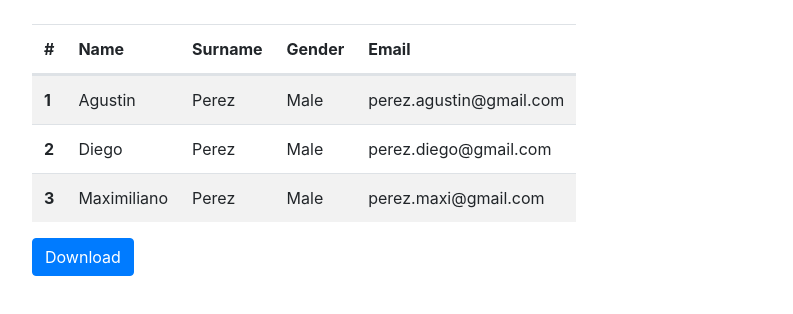
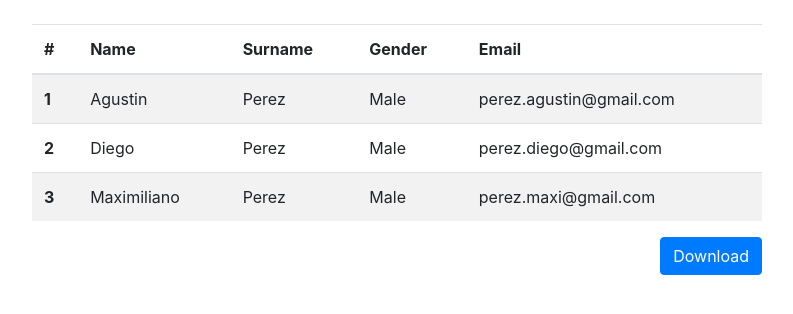
Before and after one commit to agusp-dev/react-app-report, a React (Create React App) app: page / in a window 1280 px wide. Shown: the top 314 px of the page, without its empty margins (243-1036 px from the left). Built offline with nearby package versions, Linux system fonts and the light colour scheme.

Commit message:
Resolved table issues

```diff
--- a/src/components/table/TableBody.jsx
+++ b/src/components/table/TableBody.jsx
@@ -5,7 +5,7 @@ export default function TableBody({ body }) {
     body && body.length > 0
      ? (
        body.map( (r, i) => (
-        <tr>
+        <tr key={ i }>
           <th scope='row'>{ i+1 }</th>
           <td>{ r.name }</td>
           <td>{ r.surname }</td>
--- a/src/components/table/TableHead.jsx
+++ b/src/components/table/TableHead.jsx
@@ -13,7 +13,7 @@ export default function TableHead({ head }) {
       : 'No Data'
   )
   return (
-    <thead className='w-100'>
+    <thead>
       <tr>{ getHeadData() }</tr>
     </thead>
   )
--- a/src/components/table/UsersTable.jsx
+++ b/src/components/table/UsersTable.jsx
@@ -1,4 +1,4 @@
-import React from 'react'
+import React, { Fragment } from 'react'
 import TableHead from './TableHead'
 import TableBody from './TableBody'
 
@@ -34,15 +34,25 @@ const data = {
 
 export default function UsersTable() {
   const { head, body } = data
+
+  const onDownloadBtnClick = () => {
+    console.log('dwn')
+  }
+
   return (
-    <div className='table table-striped'>
+    <Fragment>
+      <table className='table table-striped'>
         <TableHead head={ head } />
         <TableBody body={ body } />
+      </table>
+      <div className='d-flex justify-content-end'>
         <button
           type='button'
-        className='btn btn-primary mt-3'>
+          className='btn btn-primary'
+          onClick={ onDownloadBtnClick }>
             Download
         </button>
       </div>
+    </Fragment>
   )
 }
```
Lines whose indentation alone changed are shown as unchanged.
